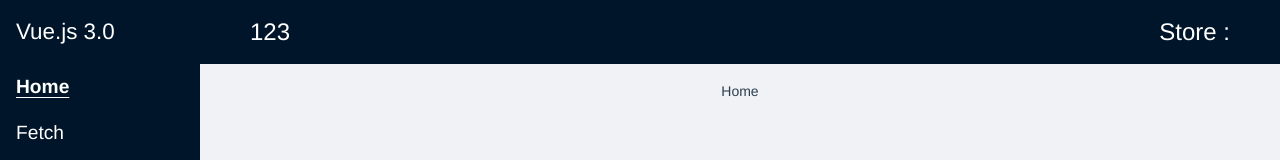
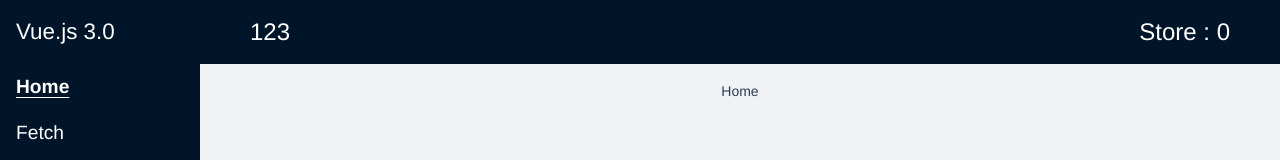
Before and after one commit to junheeleeme/vueCompositionAPI, a Vue app: page / in a window 1280 px wide. Shown: the top 160 px of the page. Built offline with nearby package versions, Linux system fonts and the light colour scheme.

Commit message:
reflector: header 수정

```diff
--- a/src/Layout/HeaderComp.vue
+++ b/src/Layout/HeaderComp.vue
@@ -5,16 +5,21 @@
         </div>
 
         <div class="store-wrap">
-            Store : {{$store.state.count}}
+            Store : {{count}}
         </div>
 
 </template>
 <script>
+import { computed } from 'vue'
+import { useStore } from 'vuex'
 
 export default {
     name : 'HeaderComp',
     setup(){
+        const store = useStore();
+        const count = computed(()=> store.state.count );
 
+        return { count }
     }
 }
 
--- a/src/main.js
+++ b/src/main.js
@@ -4,8 +4,7 @@ import Antd from 'ant-design-vue'
 import 'ant-design-vue/dist/antd.css'
 import router from './router'
 import axios from 'axios'
-import store from './store/store'
-import { todoStore } from './store/store'
+import { store } from './store/store'
 
 const app = createApp(App);
 
@@ -14,4 +13,4 @@ app.config.globalProperties = {
     $store : store,  //vuex store 전역 설정
 }
 
-app.use(Antd).use(router).use(store).use(todoStore).mount('#app');
+app.use(Antd).use(router).use(store).mount('#app');
--- a/src/store/store.js
+++ b/src/store/store.js
@@ -1,25 +1,9 @@
 import { createStore } from "vuex"
 import createPersistedState from "vuex-persistedstate";
 
- const store = createStore({
+ export const store = createStore({
     state : {
-        count : 0
-    },
-    mutations: {
-        increase(state, value){
-            state.count += value;
-        },
-        decrease(state, value){
-            state.count -= value;
-        }
-    },
-    plugins : [ createPersistedState({
-        paths: ["count"]
-    }) ],
-})
-
-export const todoStore = createStore({
-    state : {
+        count : 0,
         todos : [
             {
                 // id: 0,
@@ -28,6 +12,12 @@ export const todoStore = createStore({
         ]
     },
     mutations: {
+        increase(state, value){
+            state.count += value;
+        },
+        decrease(state, value){
+            state.count -= value;
+        },
         insertTodo(state, todo){
             state.todos.push(todo);
         },
@@ -36,8 +26,6 @@ export const todoStore = createStore({
         }
     },
     plugins : [ createPersistedState({
-        paths: ["todos"]
+        paths: ["count", "todos"]
     }) ],
 })
-
-export default store
```
